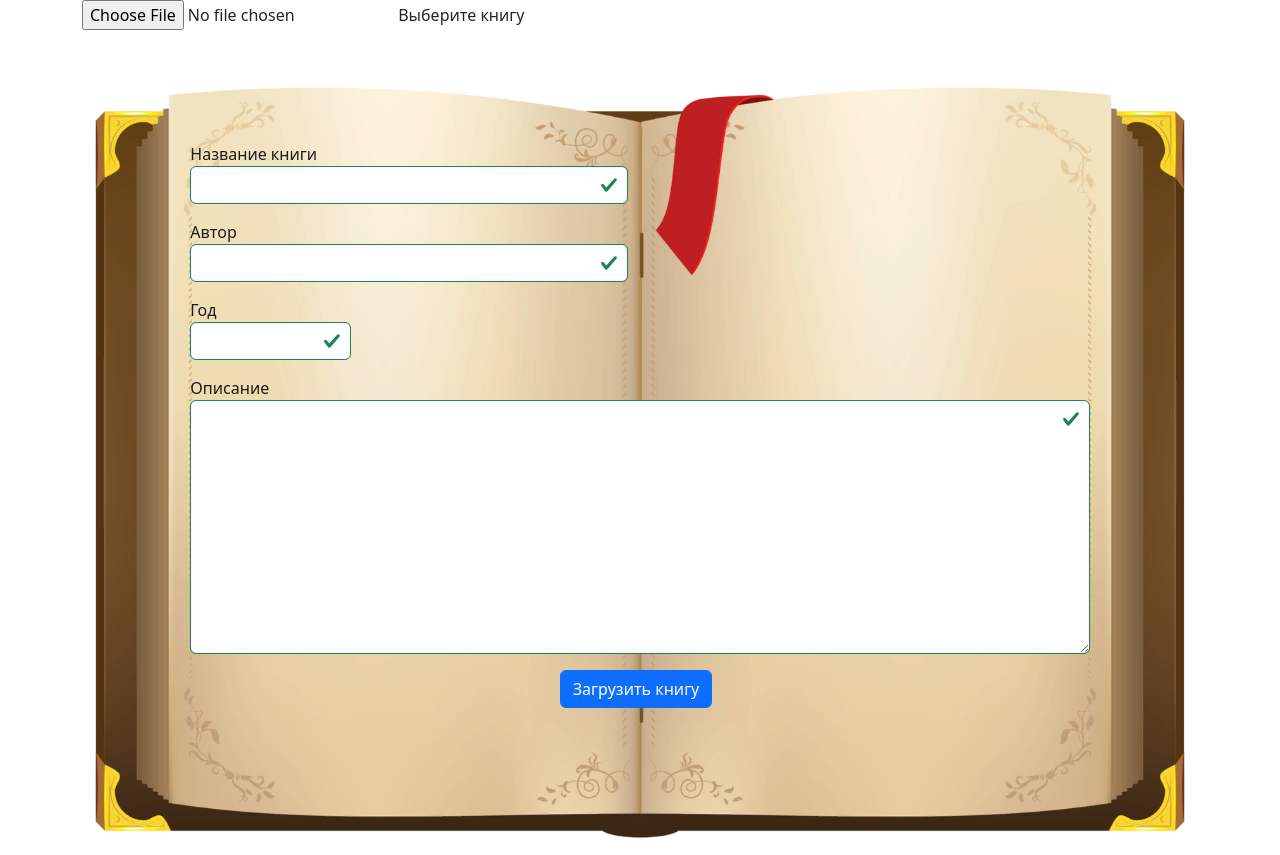
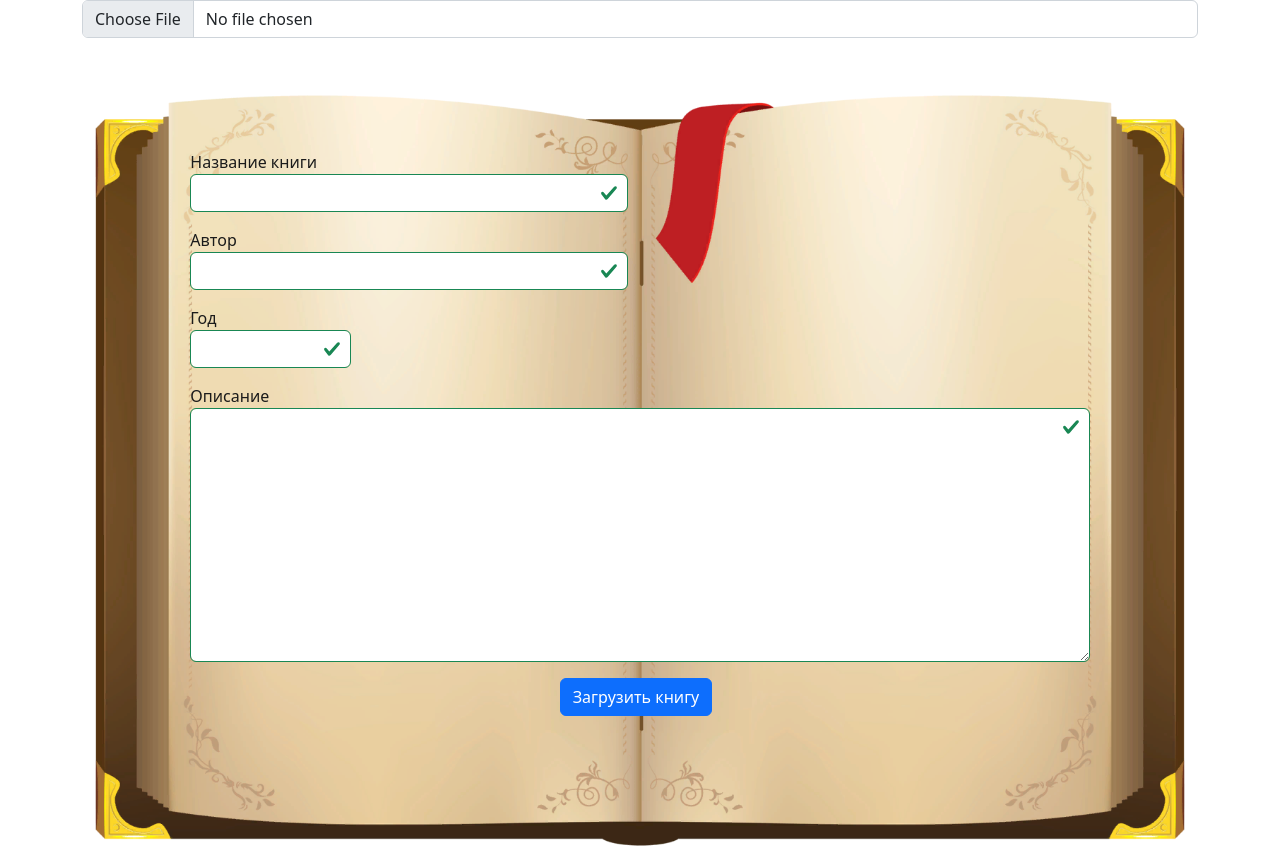
Before and after one commit to ig-rudenko/taged, a Django app: page /books/create in a window 1280 px wide. Shown: the part 121-976 px from the top of the page. Run offline with Django 3.2, Linux system fonts and the light colour scheme; a user stored in the database is signed in; parts of the project's set-up code (start-up, migrations or seed data) failed here and were passed over; some libraries are stand-ins or nearby versions.

Commit message:
v 0.5.5 refactoring

```diff
--- a/templates/books/create.html
+++ b/templates/books/create.html
@@ -28,8 +28,7 @@
 
 {% if type == 'create' %}
 <div class="custom-file">
-  <input name="book_file" type="file" class="custom-file-input" id="customFile" required>
-  <label class="custom-file-label" for="customFile">Выберите книгу</label>
+  <input name="book_file" type="file" class="form-control" id="customFile" required>
 </div>
     <br><br>
 {% endif %}
```
